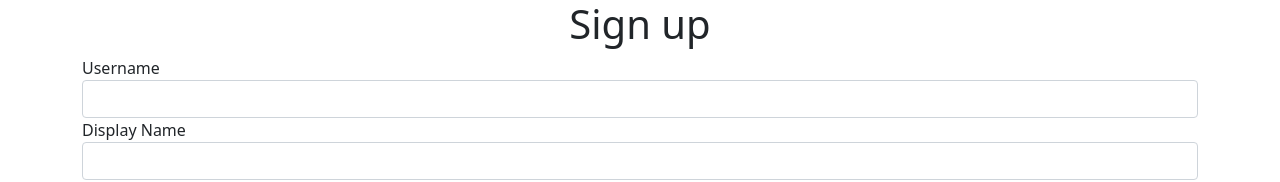
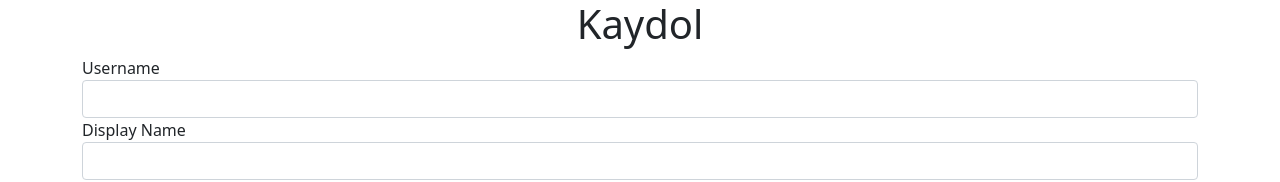
Before and after one commit to MeftunH/social-network-frontend, a React (Create React App) app: page / in a window 1280 px wide. Shown: the top 182 px of the page. Built offline with nearby package versions, Linux system fonts and the light colour scheme.

Commit message:
object destruction fix

```diff
--- a/src/i18n.js
+++ b/src/i18n.js
@@ -16,7 +16,7 @@ i18n.use(initReactI18next).init({
         }
     },
     },
-    fallbackLng: 'en',
+    fallbackLng: 'tr',
     ns: ['translations'],
     defaultNS: 'translations',
     keySeparator: false,
--- a/src/pages/UserSignupPage.js
+++ b/src/pages/UserSignupPage.js
@@ -60,11 +60,11 @@ class UserSignupPage extends React.Component {
     render() {
       const { pendingApiCall, errors } = this.state;
       const { username,displayName,password,passwordRepeat } = errors;
-
+      const {t} = this.props;
       return (
         <div className="container">
           <form>
-            <h1 className="text-center">{this.props.t('Sign up')}</h1>
+            <h1 className="text-center">{t('Sign up')}</h1>
             <Input name="username" label="Username" error={username} onChange={this.onChange}></Input>
             <Input name="displayName" label="Display Name" error={displayName} onChange={this.onChange}></Input>
             <Input name="password" label="Password" error={password} onChange={this.onChange} type="password"></Input>
@@ -72,7 +72,7 @@ class UserSignupPage extends React.Component {
 
             <div className="text-center">
               <button className="btn btn-primary" onClick={this.onClickSignup} disabled={pendingApiCall || passwordRepeat !== undefined}>
-                {pendingApiCall && <span className="spinner-border spinner-border-sm"></span>} Sign Up
+                {pendingApiCall && <span className="spinner-border spinner-border-sm"></span>} {t('Sign up')}
               </button>
             </div>
           </form>
```
